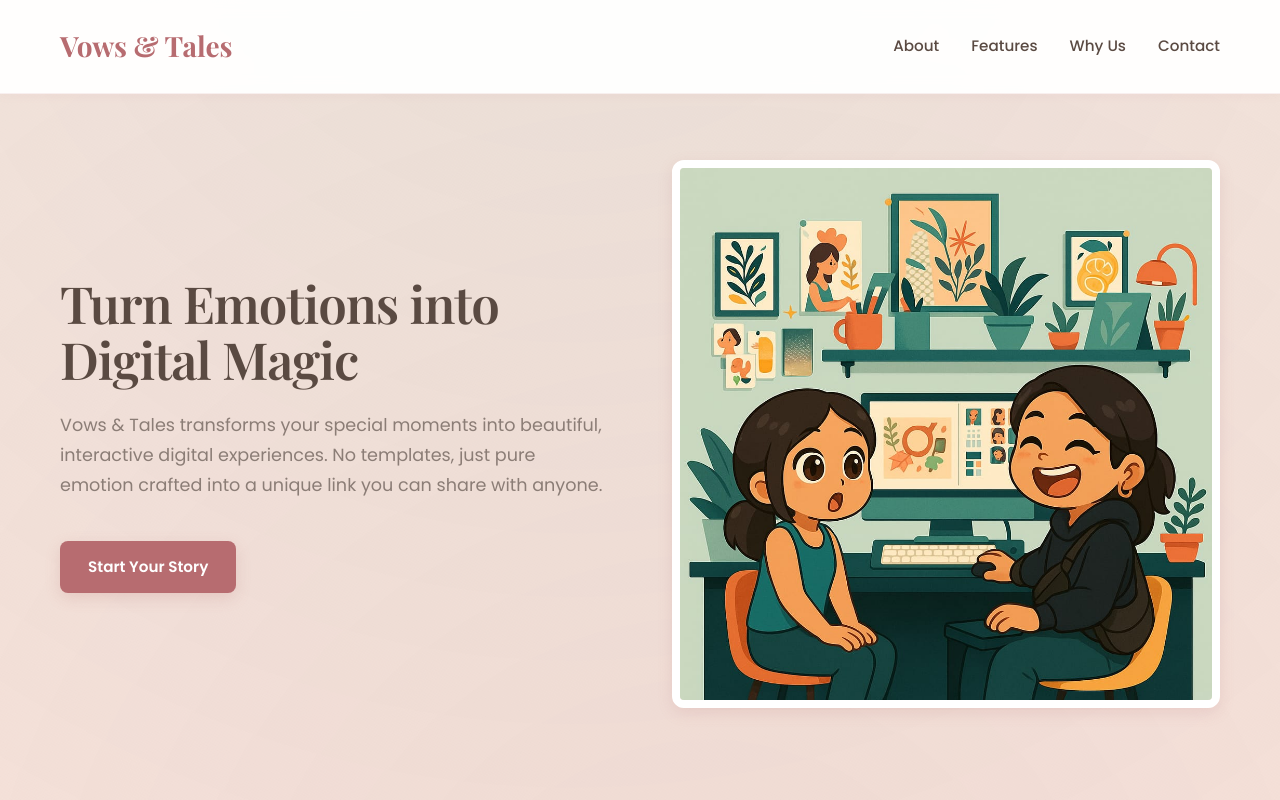
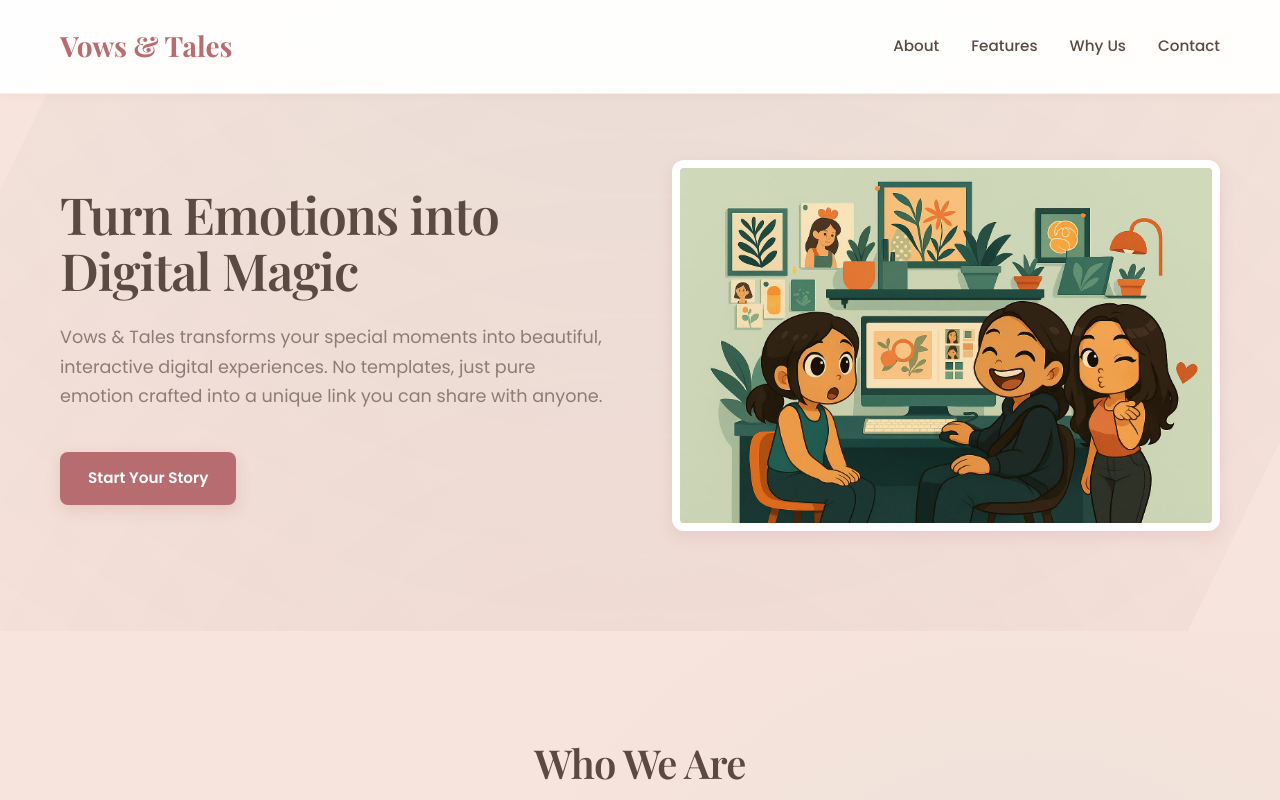
Before and after one commit to 04shr/vowsandtales, a website: page index.html in a window 1280 px wide. Shown: the top 800 px of the page. Drawn offline with nearby package versions, Linux system fonts and the light colour scheme.

Commit message:
Your update message here

```diff
--- a/index.html
+++ b/index.html
@@ -36,7 +36,7 @@
                     <a href="#contact" class="cta-button">Start Your Story</a>
                 </div>
                 <div class="hero-image" data-scroll>
-                    <img src="images/we.png" alt="Digital creation example">
+                    <img src="images/we.jpg" alt="Digital creation example">
                 </div>
             </div>
         </div>
```
Also changed, not shown: images/us.jpg, images/we.jpg (added), images/we.png (deleted).
